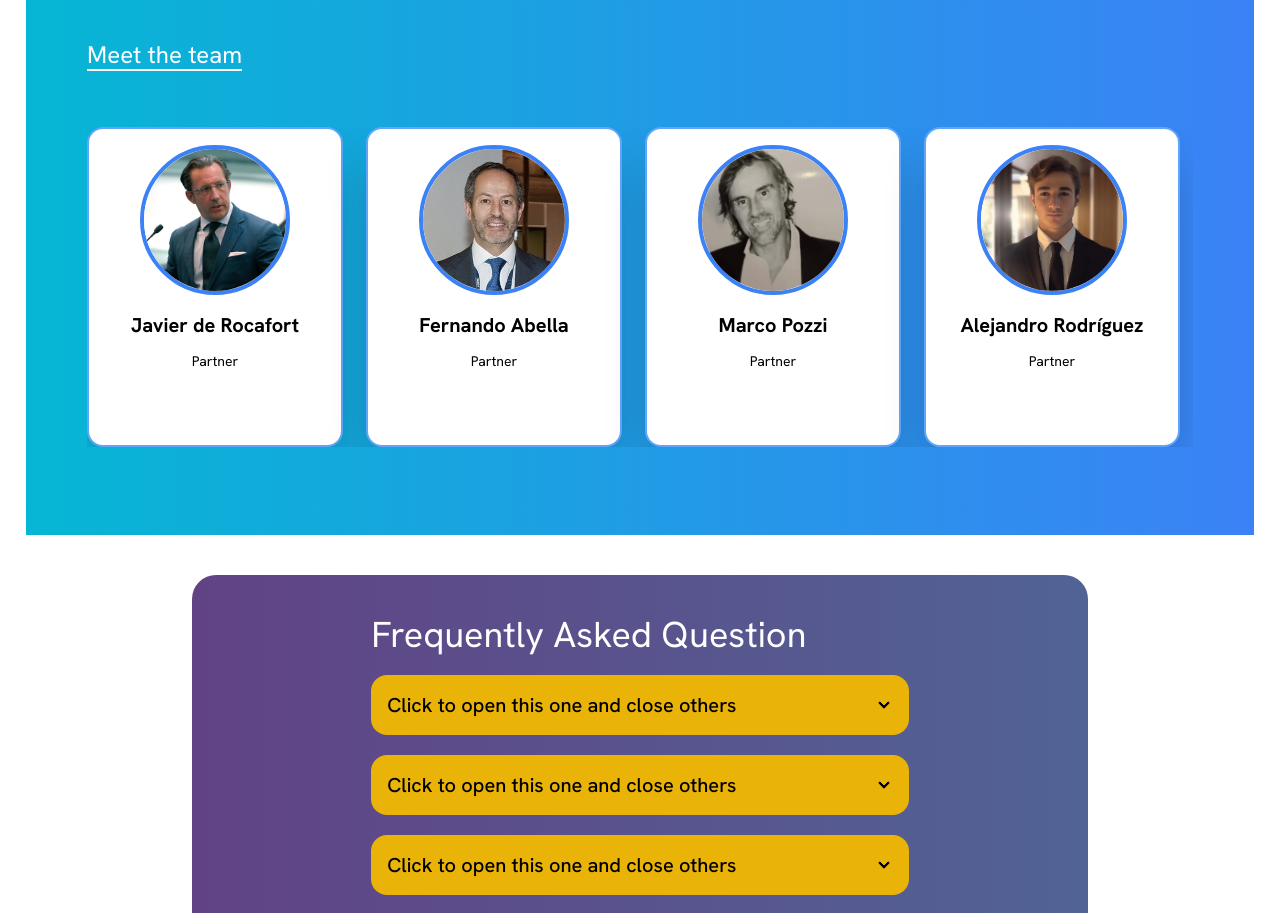
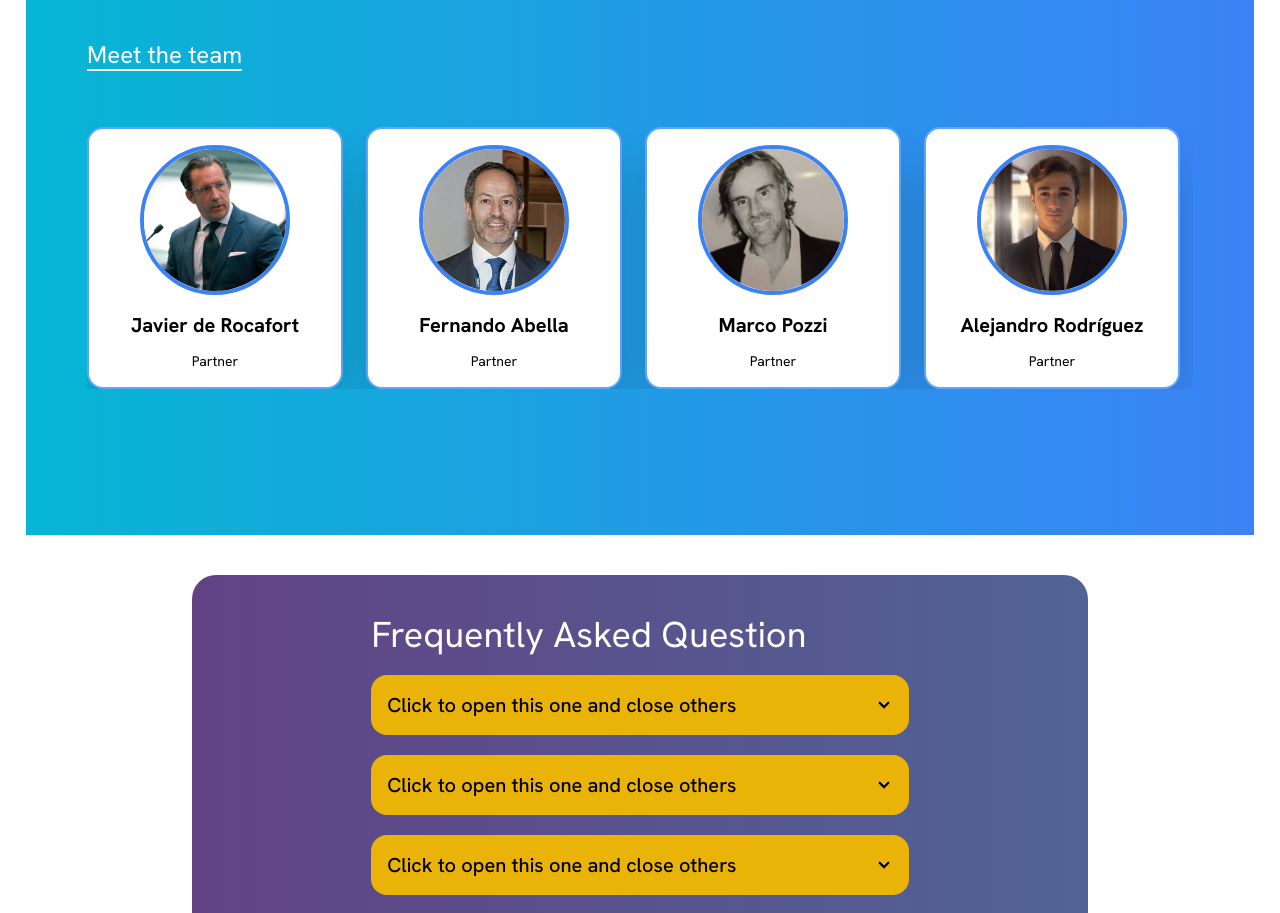
Before and after one commit to Shakib-Shajid/seaya-insomnia, a Next.js app: page / in a window 1280 px wide. Shown: the part 2031-2944 px from the top of the page. Built offline with nearby package versions, Linux system fonts and the light colour scheme.

Commit message:
reduce height of team card

```diff
--- a/src/components/Team.jsx
+++ b/src/components/Team.jsx
@@ -516,7 +516,7 @@ const Team = () => {
                     {/* Only include 4 SwiperSlide components */}
                     <SwiperSlide>
                         <Link href="https://www.linkedin.com/in/jdrocafort/" target="_blank">
-                            <div className="card card-compact bg-white border-blue-400 border-2 w-72 lg:w-52 xl:w-64 2xl:w-72 shadow-2xl flex flex-col items-center relative min-h-[320px]">
+                            <div className="card card-compact bg-white border-blue-400 border-2 w-72 lg:w-52 xl:w-64 2xl:w-72 shadow-2xl flex flex-col items-center relative lg:min-h-[290px] xl:min-h-[200px]">
                                 <figure className="pt-4">
                                     <Image
                                         src="/javier_de_rocafort.png"
@@ -536,7 +536,7 @@ const Team = () => {
 
                     <SwiperSlide>
                         <Link href="https://www.linkedin.com/in/fernando-abella-garc%C3%ADa-b9a02aa/" target="_blank">
-                            <div className="card card-compact bg-white border-blue-400 border-2 w-72 lg:w-52 xl:w-64 2xl:w-72 shadow-2xl flex flex-col items-center relative min-h-[320px]">
+                            <div className="card card-compact bg-white border-blue-400 border-2 w-72 lg:w-52 xl:w-64 2xl:w-72 shadow-2xl flex flex-col items-center relative lg:min-h-[290px] xl:min-h-[200px]">
                                 <figure className="pt-4">
                                     <Image
                                         src="/fernando_abella.jpg"
@@ -556,7 +556,7 @@ const Team = () => {
 
                     <SwiperSlide>
                         <Link href="https://www.linkedin.com/in/marcopozzibcn/" target="_blank">
-                            <div className="card card-compact bg-white border-blue-400 border-2 w-72 lg:w-52 xl:w-64 2xl:w-72 shadow-2xl flex flex-col items-center relative min-h-[320px]">
+                            <div className="card card-compact bg-white border-blue-400 border-2 w-72 lg:w-52 xl:w-64 2xl:w-72 shadow-2xl flex flex-col items-center relative lg:min-h-[290px] xl:min-h-[200px]">
                                 <figure className="pt-4">
                                     <Image
                                         src="/marco_pozzi.jpg"
@@ -576,7 +576,7 @@ const Team = () => {
 
                     <SwiperSlide>
                         <Link href="https://www.linkedin.com/in/alejandro-rodr%C3%ADguez-cabrera-/" target="_blank">
-                            <div className="card card-compact bg-white border-blue-400 border-2 w-72 lg:w-52 xl:w-64 2xl:w-72 shadow-2xl flex flex-col items-center relative min-h-[320px]">
+                            <div className="card card-compact bg-white border-blue-400 border-2 w-72 lg:w-52 xl:w-64 2xl:w-72 shadow-2xl flex flex-col items-center relative lg:min-h-[290px] xl:min-h-[200px]">
                                 <figure className="pt-4">
                                     <Image
                                         src="/alejandro_rodríguez.jpg"
```
